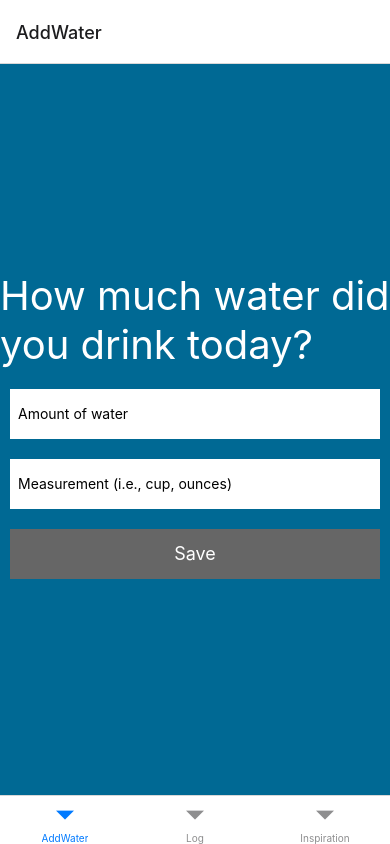
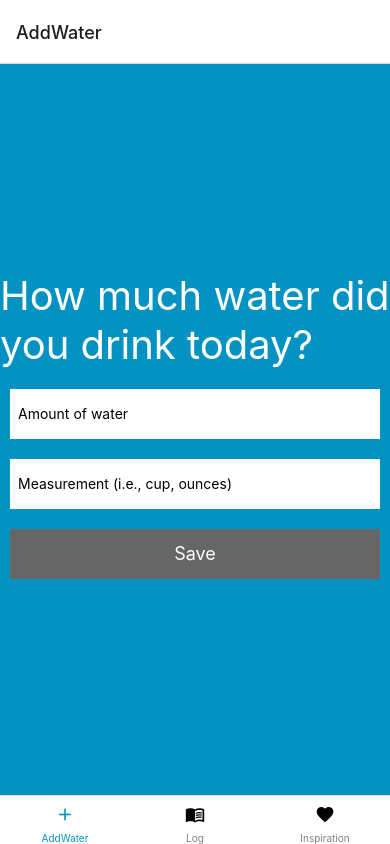
Before and after one commit to hughestessa/cs624-TP-Tessa, a React Native app in the folder teamprojectmobileapp/: screen / in a window 390 px wide. Built offline with nearby package versions, Linux system fonts and the light colour scheme.

Commit message:
TP-Tessa-Updates

```diff
--- a/teamprojectmobileapp/App.js
+++ b/teamprojectmobileapp/App.js
@@ -2,6 +2,7 @@ import React, { Component } from 'react';
 import { NavigationContainer } from '@react-navigation/native';
 import { createBottomTabNavigator } from '@react-navigation/bottom-tabs';
 import { LogBox } from 'react-native';
+import { MaterialCommunityIcons } from '@expo/vector-icons';
 
 LogBox.ignoreLogs([
   'Non-serializable values were found in the navigation state',
@@ -10,6 +11,8 @@ LogBox.ignoreLogs([
 import Log from './src/Log/Log'
 import AddWater from './src/AddWater/AddWater'
 import Inspiration from './src/Inspiration/Inspiration'
+
+import { colors } from './src/theme'
 
 const Tab = createBottomTabNavigator();
 
@@ -27,10 +30,33 @@ export default class App extends Component {
   render() {
     return (
       <NavigationContainer>
-        <Tab.Navigator>
-          <Tab.Screen name="AddWater" initialParams={{log: this.state.log, addWater: this.addWater}} component={AddWater} />
-		      <Tab.Screen name="Log"  initialParams={{log: this.state.log, addWater: this.addWater}} component={Log} />
-          <Tab.Screen name="Inspiration" initialParams={{log: this.state.log, addWater: this.addWater}} component={Inspiration} />
+        <Tab.Navigator
+          screenOptions={{
+            tabBarActiveTintColor: colors.primary,
+            tabBarInactiveTintColor: 'gray',
+          }}
+        >
+          <Tab.Screen name="AddWater" initialParams={{log: this.state.log, addWater: this.addWater}}
+            options={{
+              tabBarIcon: ({focused}) => (
+                <MaterialCommunityIcons name="plus" size={20} color={focused ? colors.primary : 'black'} />
+              )
+            }}
+            component={AddWater} />
+		      <Tab.Screen name="Log"  initialParams={{log: this.state.log, addWater: this.addWater}}
+            options={{
+              tabBarIcon: ({focused}) => (
+                <MaterialCommunityIcons name="book-open-variant" size={20} color={focused ? colors.primary : 'black'} />
+              )
+            }}
+            component={Log} />
+          <Tab.Screen name="Inspiration" initialParams={{log: this.state.log, addWater: this.addWater}}
+            options={{
+              tabBarIcon: ({focused}) => (
+                <MaterialCommunityIcons name="cards-heart" size={20} color={focused ? colors.primary : 'black'}  />
+              )
+            }}
+            component={Inspiration} />
         </Tab.Navigator>
       </NavigationContainer>
     );
--- a/teamprojectmobileapp/src/theme.js
+++ b/teamprojectmobileapp/src/theme.js
@@ -1,5 +1,9 @@
 const colors = {
-    primary: '#006994' //blue
+    primary: '#0492C2'
 }
 
 export { colors }
+
+//  '#006994'  = blue
+//  '#0492C2'  = cerulean
+//  '#61B0B7'  = greenish blue
```
Also changed, not shown: 1 other file (tests, documents, lock files or other folders).
